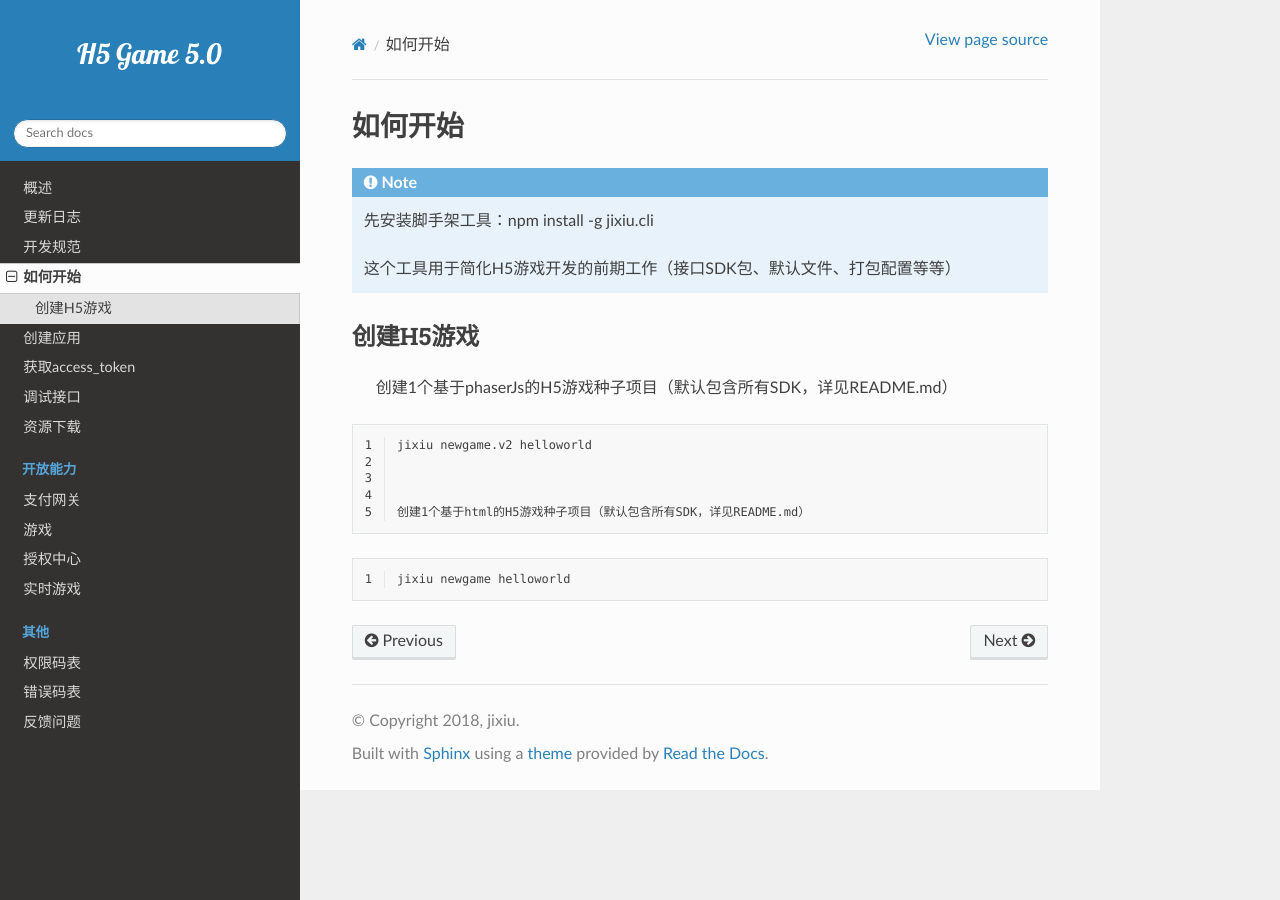
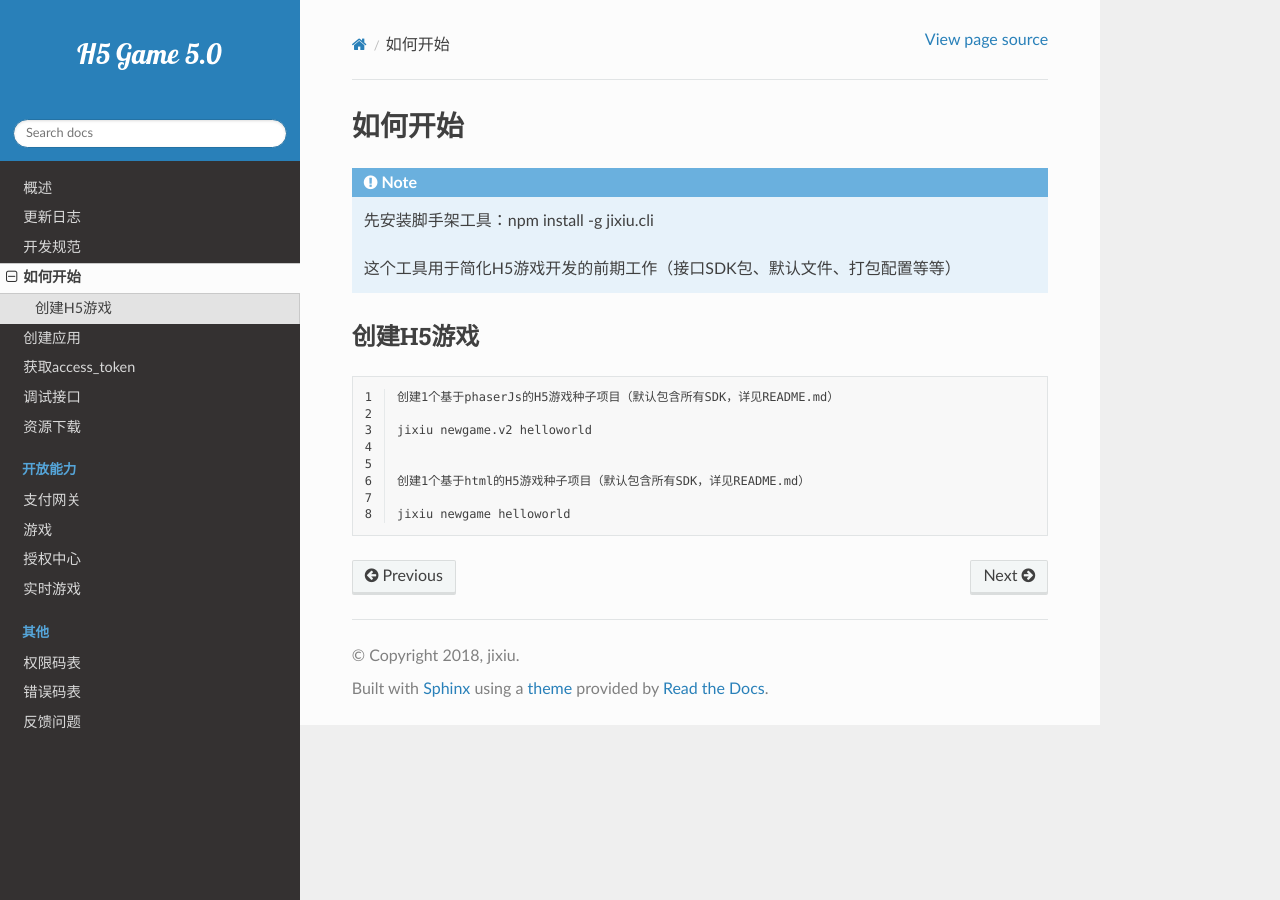
Before and after one commit to seven1986/-, a Sphinx documentation site: the page built from docs/start.rst, in a window 1280 px wide. Built offline with Sphinx 7.4.7 and the Read the Docs theme 2.0.0, drawn with Linux system fonts in a browser that asks for light colours.

Commit message:
Update start.rst

```diff
--- a/docs/start.rst
+++ b/docs/start.rst
@@ -10,18 +10,16 @@
 创建H5游戏
 -----------
 
-    创建1个基于phaserJs的H5游戏种子项目（默认包含所有SDK，详见README.md）
+
 
 .. code-block:: cmd
     :linenos:
 
+    创建1个基于phaserJs的H5游戏种子项目（默认包含所有SDK，详见README.md）
+
     jixiu newgame.v2 helloworld
-
 
 
     创建1个基于html的H5游戏种子项目（默认包含所有SDK，详见README.md）
 
-.. code-block:: cmd
-    :linenos:
-
     jixiu newgame helloworld
```
